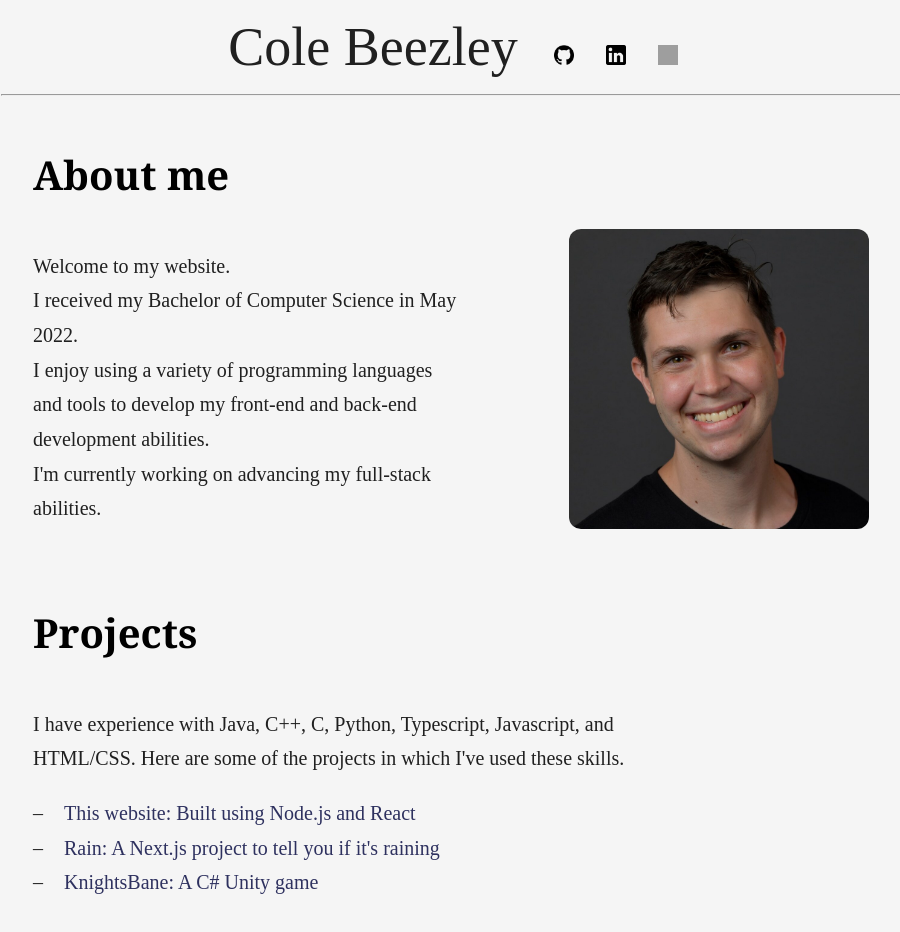
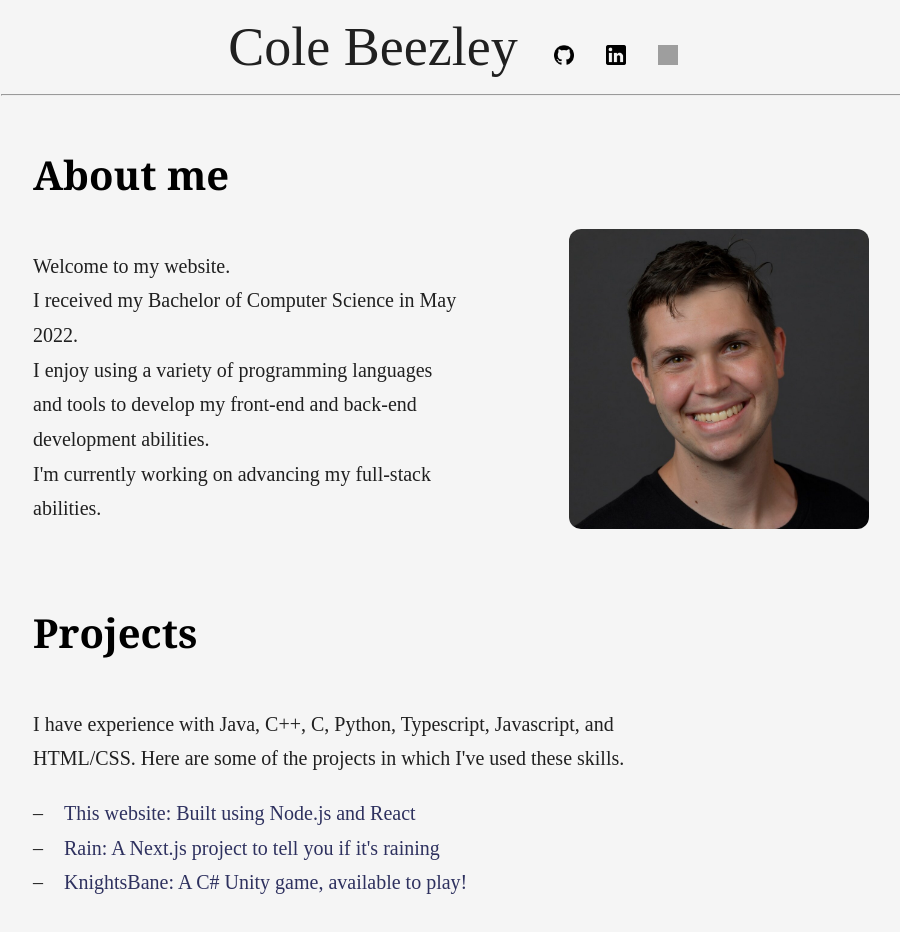
Before and after one commit to onodeloc/portfolio2, a React (Create React App) app: page / in a window 1280 px wide. Shown: the top 932 px of the page, without its empty margins (189-1089 px from the left). Built offline with nearby package versions, Linux system fonts and the light colour scheme; grey boxes are pictures that could not be loaded; the HTML template or start-up script is replaced by a standard one.

Commit message:
Updated projects

```diff
--- a/src/components/Projects.js
+++ b/src/components/Projects.js
@@ -14,7 +14,7 @@ const Projects = () => (
           <p id="two">
           – <a class="change" href="https://github.com/onodeloc/portfolio2">This website: Built using Node.js and React</a><br></br>
           – <a class="change" href="https://github.com/onodeloc/rain">Rain: A Next.js project to tell you if it's raining</a><br></br>
-          – <a class="change" href="https://github.com/onodeloc/knightsbane">KnightsBane: A C# Unity game</a><br></br>
+          – <a class="change" href="https://onodeloc.itch.io/knightsbane">KnightsBane: A C# Unity game, available to play!</a><br></br>
           {/* – <a class="change" href="https://onodeloc.com/rain">A rain application!</a><br></br> */}
           </p>
 
```
